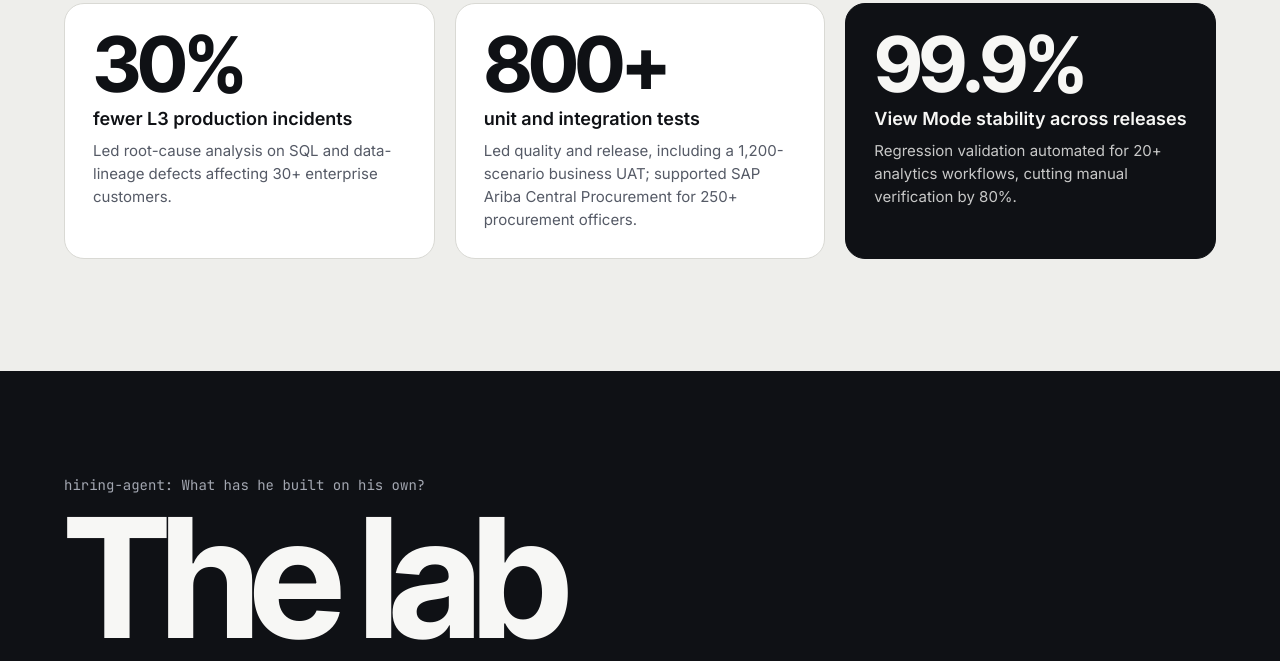
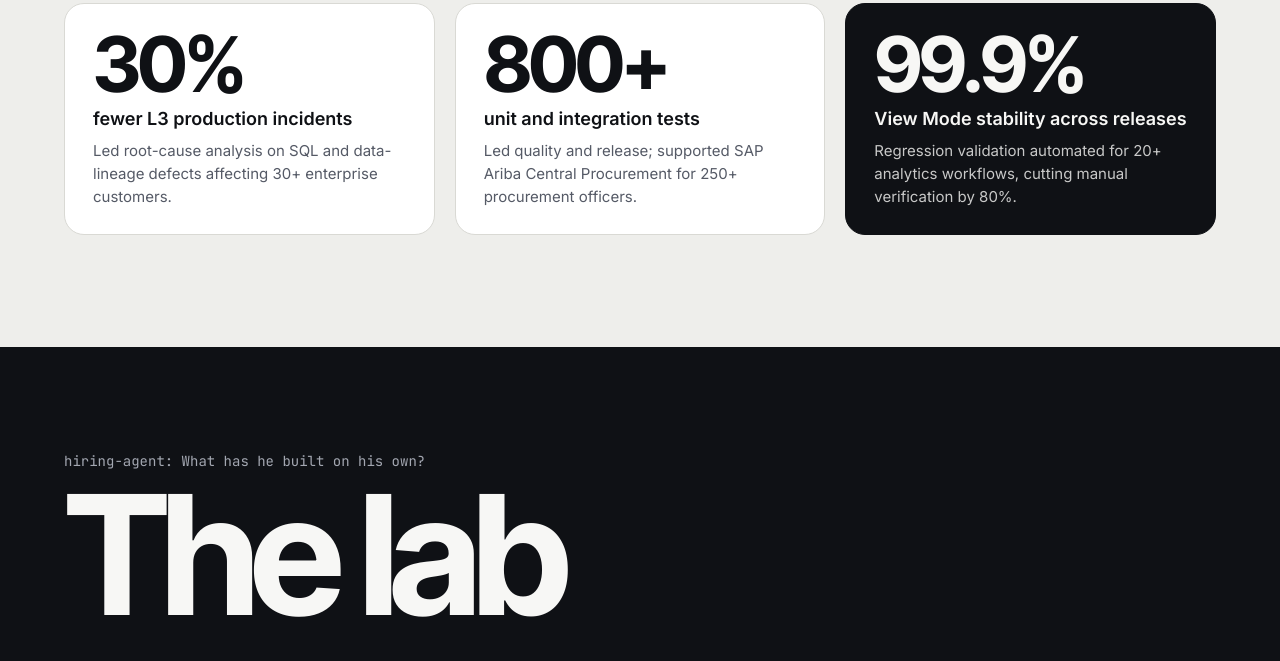
Before and after one commit to praneeth16502/praneeth16502.github.io, a plain HTML site: page index.html in a window 1280 px wide. Shown: the part 3516-4177 px from the top of the page. Drawn offline with Linux system fonts and the light colour scheme.

Commit message:
Remove duplicated UAT figure from SAP card
Co-Authored-By: Claude Opus 5.5 <noreply@anthropic.com>
Claude-Session: https://claude.ai/code/session_01DsR22Dh3u3yfSGeynoyBGM

```diff
--- a/index.html
+++ b/index.html
@@ -284,7 +284,7 @@ a:focus-visible,button:focus-visible{outline:2px solid var(--accent);outline-off
 <article style="box-sizing: border-box; background: var(--surface); border: 1px solid var(--line); border-radius: 20px; padding: 26px 28px; display: flex; flex-direction: column; gap: 8px">
 <p style="margin: 0; font-family: 'Inter Tight', Inter, sans-serif; font-size: clamp(52px, 6vw, 84px); line-height: 0.9; font-weight: 700; letter-spacing: -0.05em">800+</p>
 <h3 style="margin: 0; font-size: 18px; line-height: 1.3; font-weight: 600">unit and integration tests</h3>
-<p style="margin: 0; font-size: 15px; color: var(--muted)">Led quality and release, including a 1,200-scenario business UAT; supported SAP Ariba Central Procurement for 250+ procurement officers.</p>
+<p style="margin: 0; font-size: 15px; color: var(--muted)">Led quality and release; supported SAP Ariba Central Procurement for 250+ procurement officers.</p>
 </article>
 <article style="box-sizing: border-box; background: var(--ink); color: var(--bg); border: 1px solid var(--ink); border-radius: 20px; padding: 26px 28px; display: flex; flex-direction: column; gap: 8px">
 <p style="margin: 0; font-family: 'Inter Tight', Inter, sans-serif; font-size: clamp(52px, 6vw, 84px); line-height: 0.9; font-weight: 700; letter-spacing: -0.05em">99.9%</p>
```
